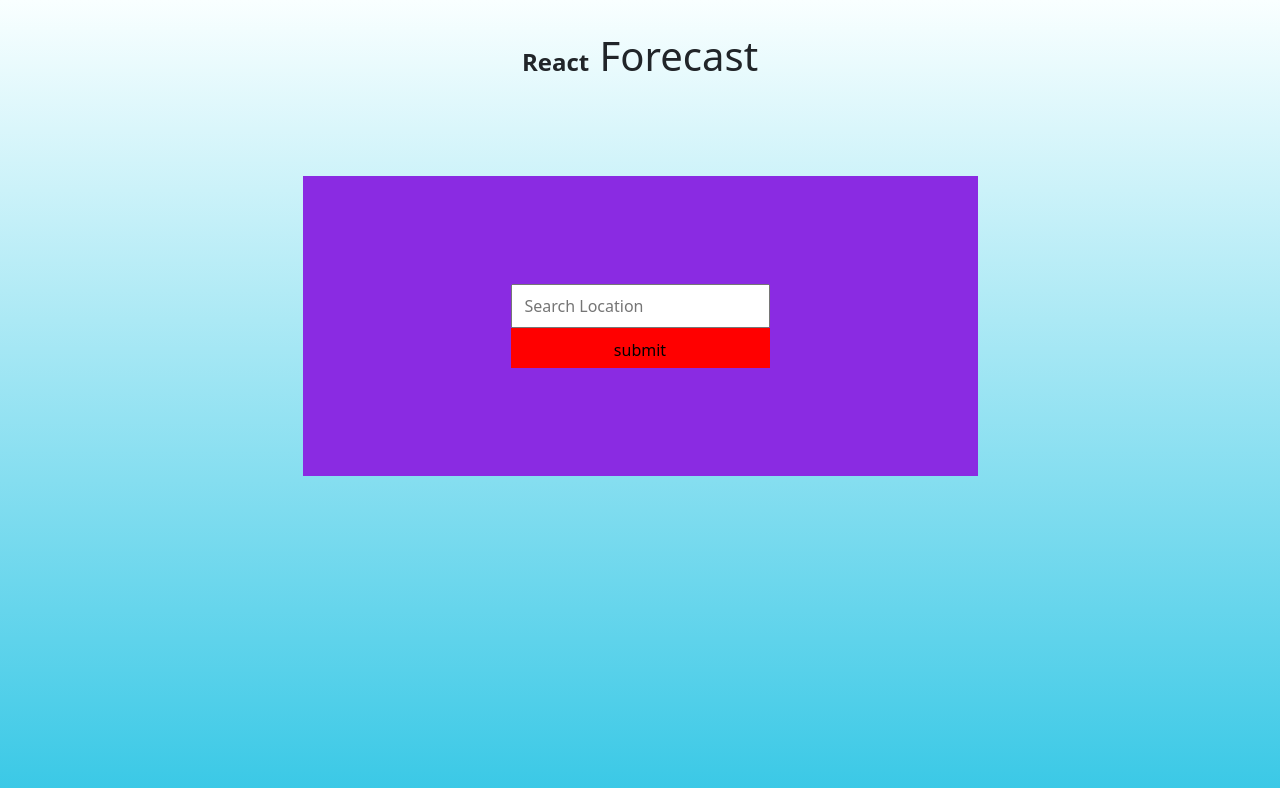
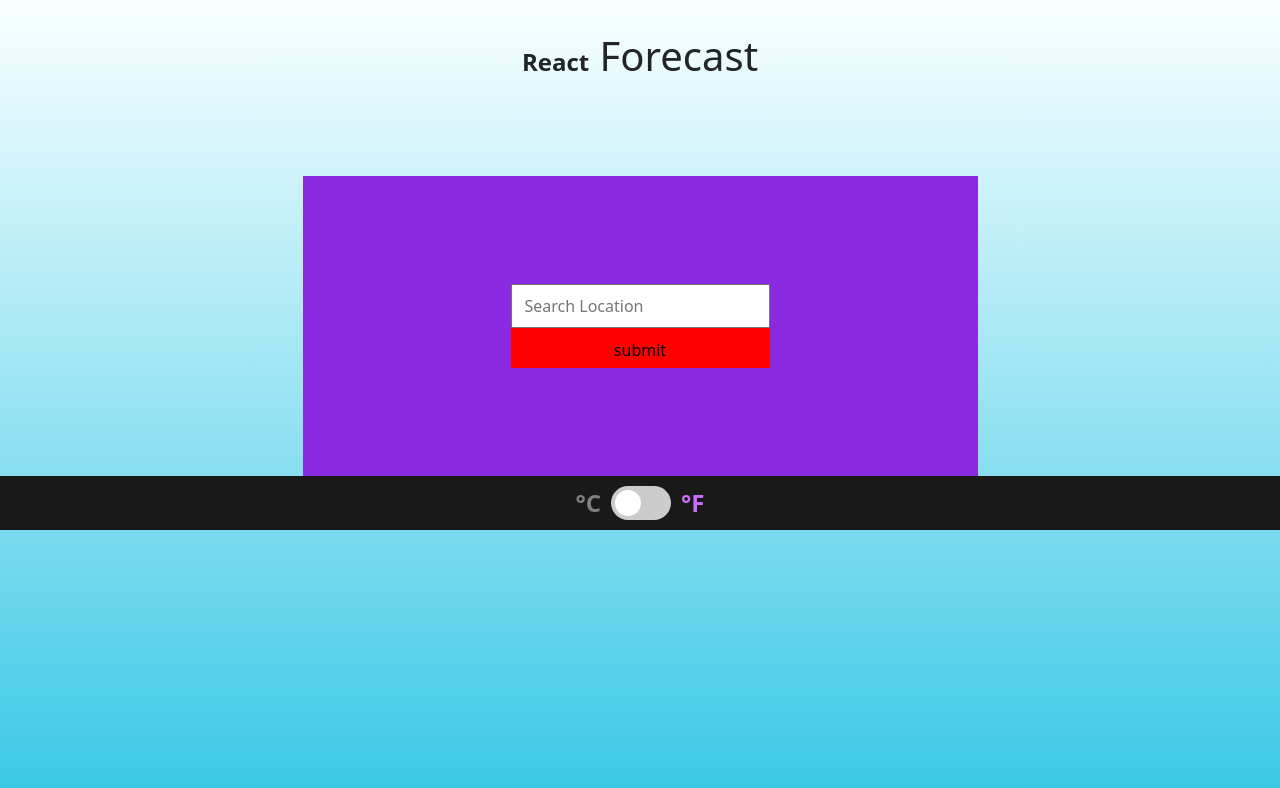
Before and after one commit to grlara9/weather-app-reactjs, a React (Create React App) app: page / in a window 1280 px wide. Shown: the top 788 px of the page. Built offline with nearby package versions, Linux system fonts and the light colour scheme.

Commit message:
style slider from toggler

```diff
--- a/src/App.js
+++ b/src/App.js
@@ -4,6 +4,7 @@ import Header from './ui/Header';
 import Form from './ui/Form'
 import Loader from './ui/Loader';
 import Error from './ui/Error'
+import Toggler from './ui/Toggler';
 import Forecast from './components/Forecast';
 import { Fragment } from 'react';
 function App() {
@@ -27,8 +28,10 @@ function App() {
         {isError && <Error message={isError} />}
         </div>
           )}
+        {forecast &&
 
-        {forecast && <Forecast forecast={forecast}/>}
+        <Forecast forecast={forecast}/>}
+        <Toggler />
       </main>
       </Fragment>
 
--- /dev/null
+++ b/src/ui/Toggler.css
@@ -0,0 +1,100 @@
+
+span {
+    font-size: 40px
+  }
+
+  .dark-mode {
+    background-color: #1a1919;
+    color: #999;
+    height: 100%;
+    transition: background-color 0.25s ease-in-out;
+  }
+
+  .light-mode {
+    background-color: #fff;
+    color: #333;
+    height: 100%;
+    transition: background-color 0.25s ease-in-out;
+  }
+
+  .container {
+    display: flex;
+    justify-content: center;
+    align-items: center
+  }
+
+  .switch {
+    position: relative;
+    display: inline-block;
+    width: 60px;
+    height: 14px;
+  }
+
+  .switch input {
+    opacity: 0;
+    width: 0;
+    height: 0;
+  }
+
+  .switch {
+    position: relative;
+    display: inline-block;
+    width: 60px;
+    height: 34px;
+  }
+
+  .switch input {
+    opacity: 0;
+    width: 0;
+    height: 0;
+  }
+
+  .slider {
+    position: absolute;
+    cursor: pointer;
+    top: 0;
+    left: 0;
+    right: 0;
+    bottom: 0;
+    background-color: #ccc;
+    -webkit-transition: .4s;
+    transition: .4s;
+  }
+
+  .slider:before {
+    position: absolute;
+    content: "";
+    height: 26px;
+    width: 26px;
+    left: 4px;
+    bottom: 4px;
+    background-color: white;
+    -webkit-transition: .4s;
+    transition: .4s;
+  }
+
+  input:checked + .slider {
+    background-color: #19a2c1;
+  }
+
+  input:focus + .slider {
+    box-shadow: 0 0 1px #2196F3;
+  }
+
+  input:checked + .slider:before {
+    -webkit-transform: translateX(26px);
+    -ms-transform: translateX(26px);
+    transform: translateX(26px);
+  }
+
+  /* Rounded sliders */
+  .slider.round {
+    border-radius: 34px;
+  }
+
+  .slider.round:before {
+    border-radius: 50%;
+  }
+  .switch-checkbox {
+    padding: 10px
+  }
--- a/src/ui/Toggler.js
+++ b/src/ui/Toggler.js
@@ -1,20 +1,19 @@
-import React from 'react'
+import React, {useState} from 'react'
+import './Toggler.css'
 
 const Toggler = ( ) =>{
+    const [darkMode, setDarkMode] = useState(true)
 return(
     <div className={darkMode ? "dark-mode" : "light-mode"}>
       <div className="container">
-        <span style={{ color: darkMode ? "grey" : "yellow" }}>☀︎</span>
+        <span style={{ color: darkMode ? "grey" : "yellow" }}>°C</span>
         <div className="switch-checkbox">
           <label className="switch">
             <input type="checkbox" onChange={() => setDarkMode(!darkMode)} />
             <span className="slider round"> </span>
           </label>
         </div>
-        <span style={{ color: darkMode ? "#c96dfd" : "grey" }}>☽</span>
-      </div>
-      <div>
-        <h1>Cool its {darkMode ? "Dark" : "Light"} Mode </h1>
+        <span style={{ color: darkMode ? "#c96dfd" : "grey" }}>°F</span>
       </div>
     </div>
 )
```
